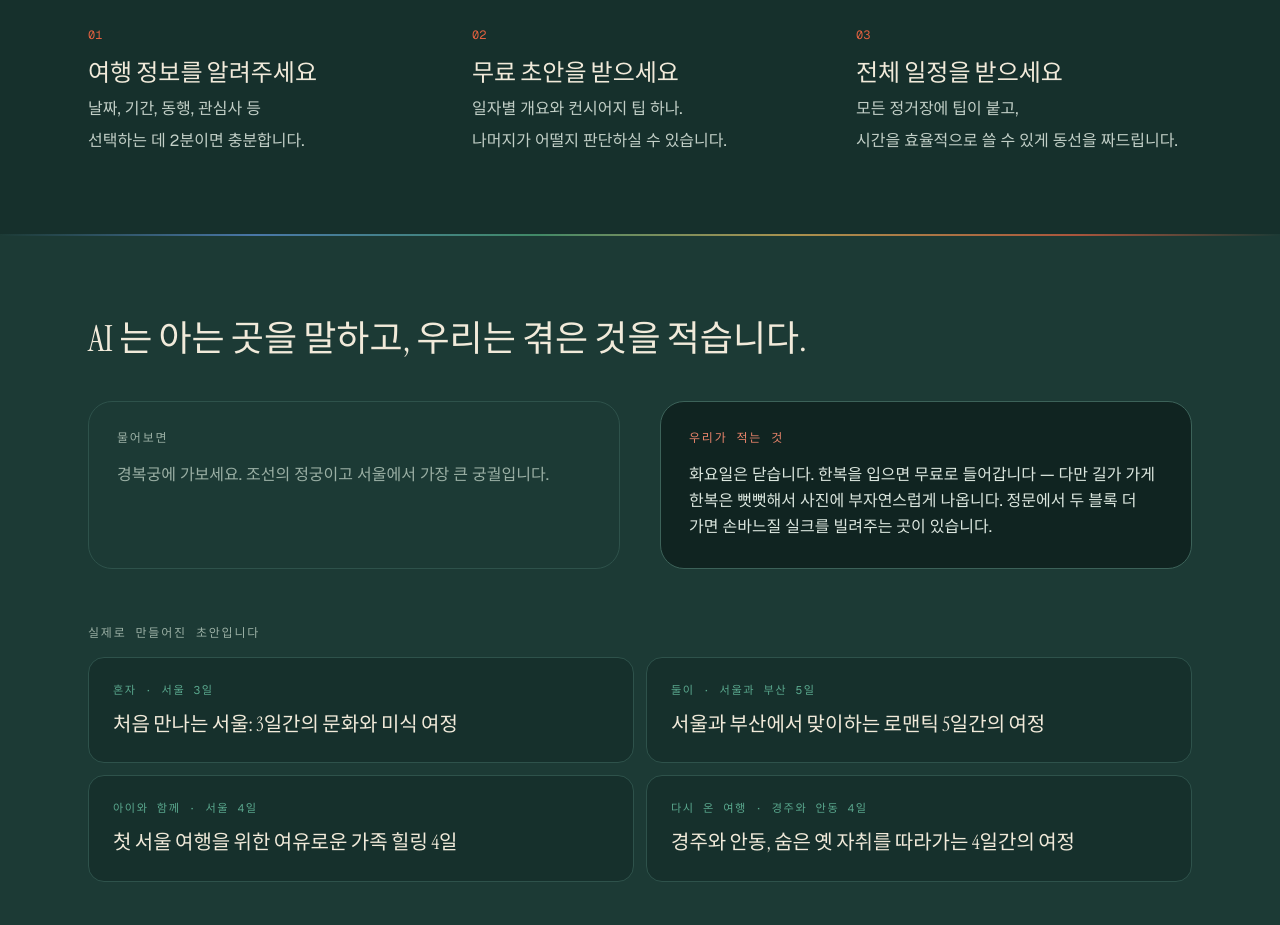
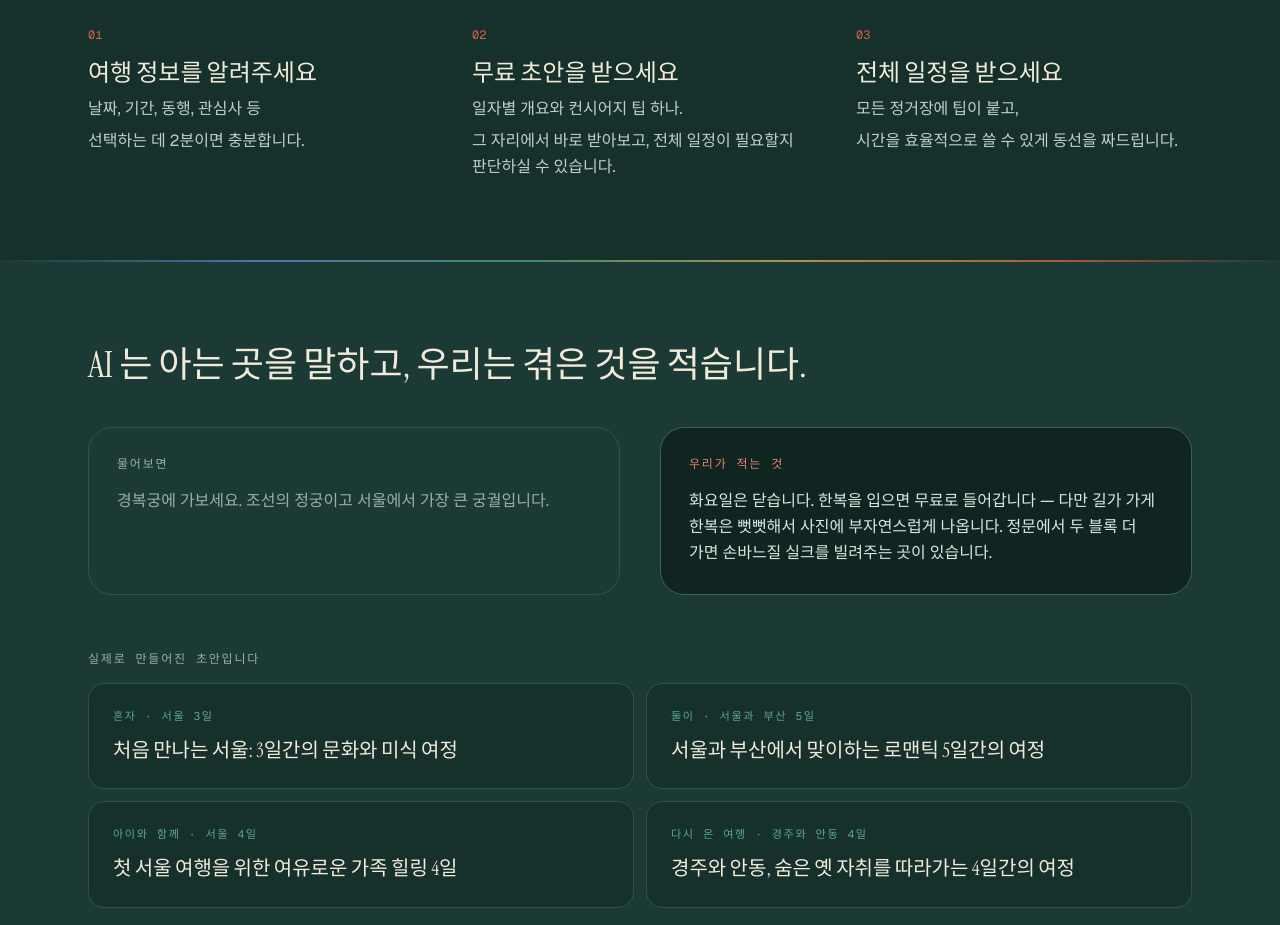
Before and after one commit to ssunie2/korea-travel-consulting, a Next.js app: page / in a window 1280 px wide. Shown: the part 8220-9145 px from the top of the page. Built offline with nearby package versions, Linux system fonts and the light colour scheme; no server answers.

Commit message:
무료 초안이 바로 나온다는 안내 추가

```diff
--- a/app/page.tsx
+++ b/app/page.tsx
@@ -194,11 +194,11 @@ const steps = [
     body: t({
       ko: [
         "일자별 개요와 컨시어지 팁 하나.",
-        "나머지가 어떨지 판단하실 수 있습니다.",
+        "그 자리에서 바로 받아보고, 전체 일정이 필요할지 판단하실 수 있습니다.",
       ],
       en: [
         "A day-by-day outline, plus one concierge tip",
-        "so you can judge the rest.",
+        "delivered right away, so you can decide if you need the full plan.",
       ],
     }),
   },
```
